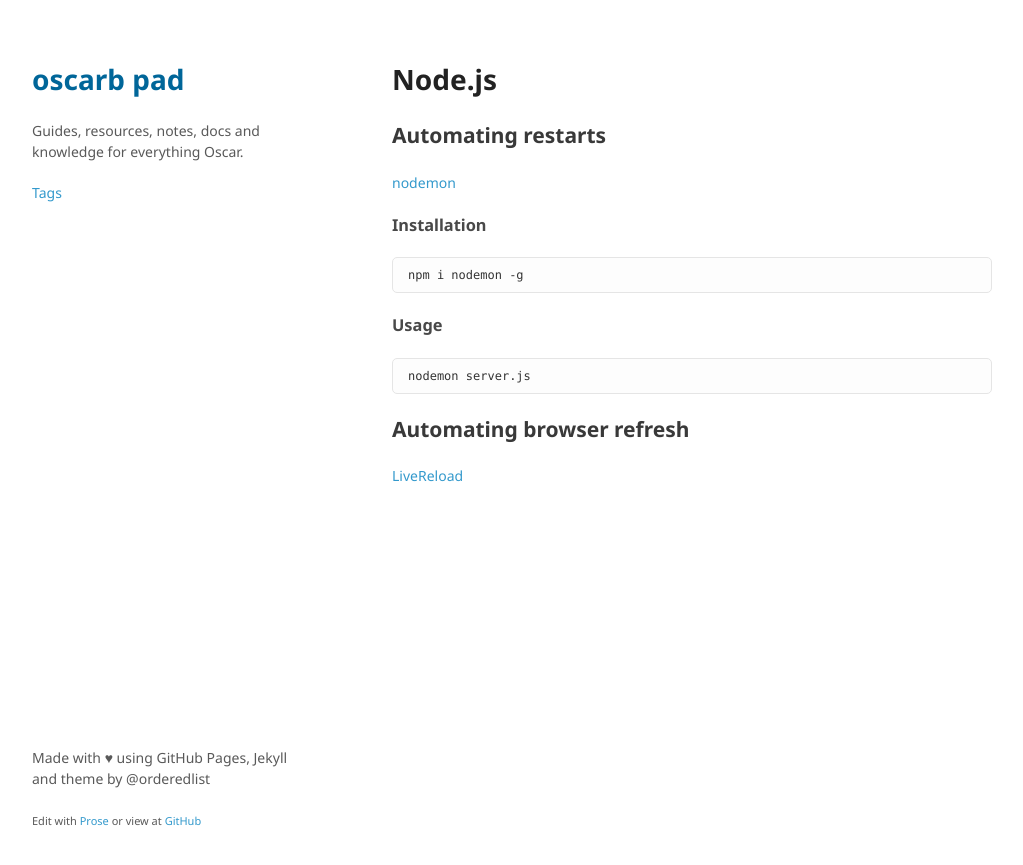
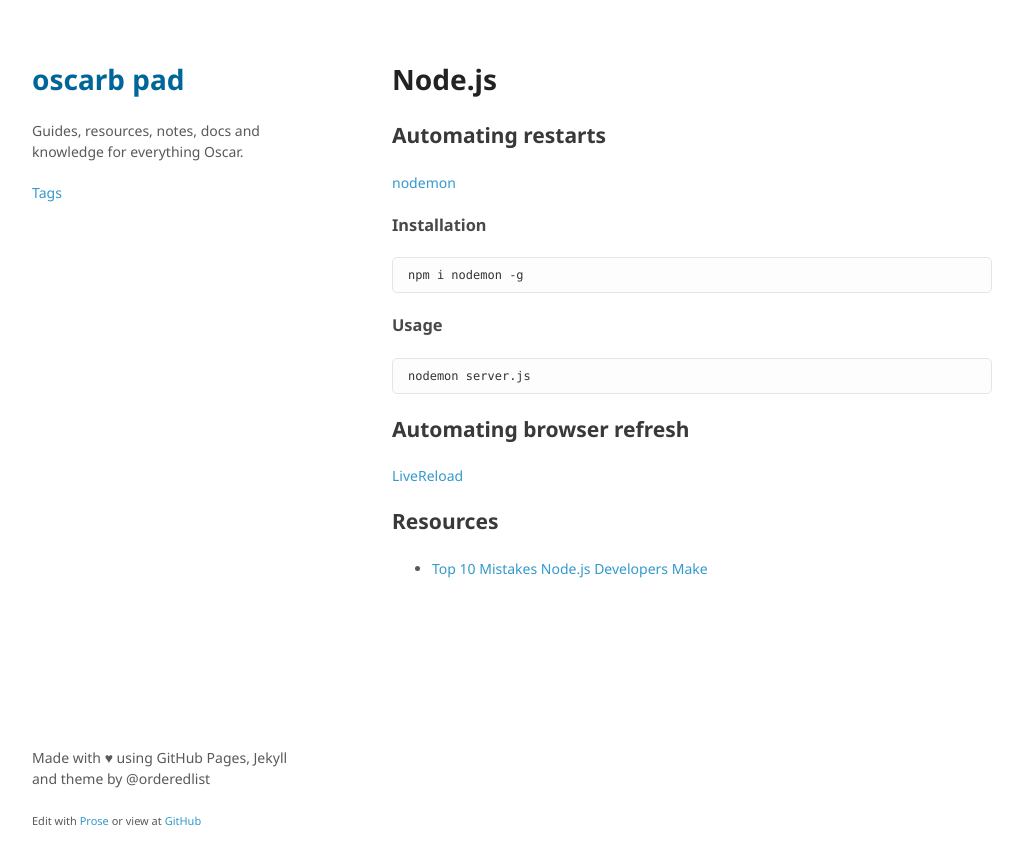
Before and after one commit to oscarb/pad, a Jekyll site: the page built from _docs/node.md, in a window 1280 px wide. Shown: the top 865 px of the page, without its empty margins (128-1151 px from the left). Built offline with Jekyll 4.4.1, drawn with Linux system fonts in a browser that asks for light colours; some web fonts are replaced.

Commit message:
Create node.md

```diff
--- a/_docs/node.md
+++ b/_docs/node.md
@@ -25,3 +25,8 @@ nodemon server.js
 ## Automating browser refresh
 
 [LiveReload](http://livereload.com/)
+
+
+## Resources
+
+* [Top 10 Mistakes Node.js Developers Make](https://www.airpair.com/node.js/posts/top-10-mistakes-node-developers-make)
```
